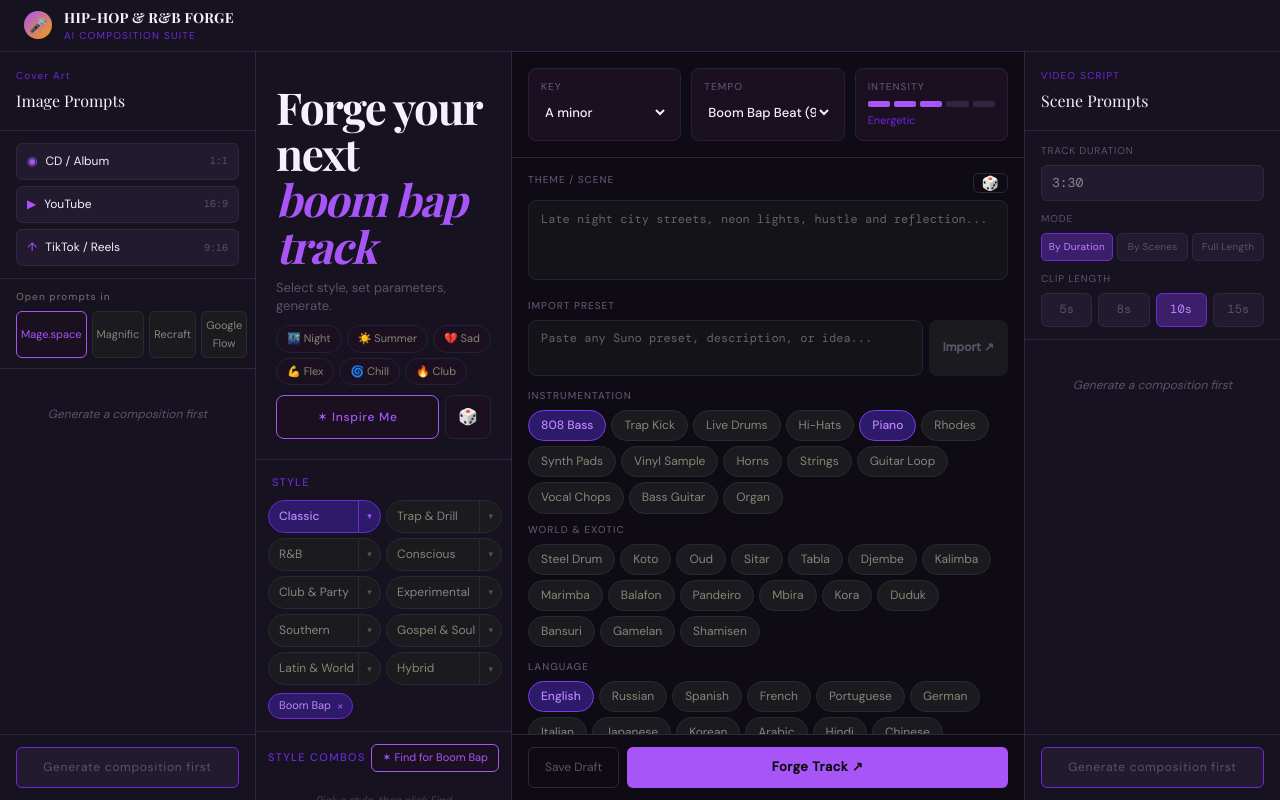
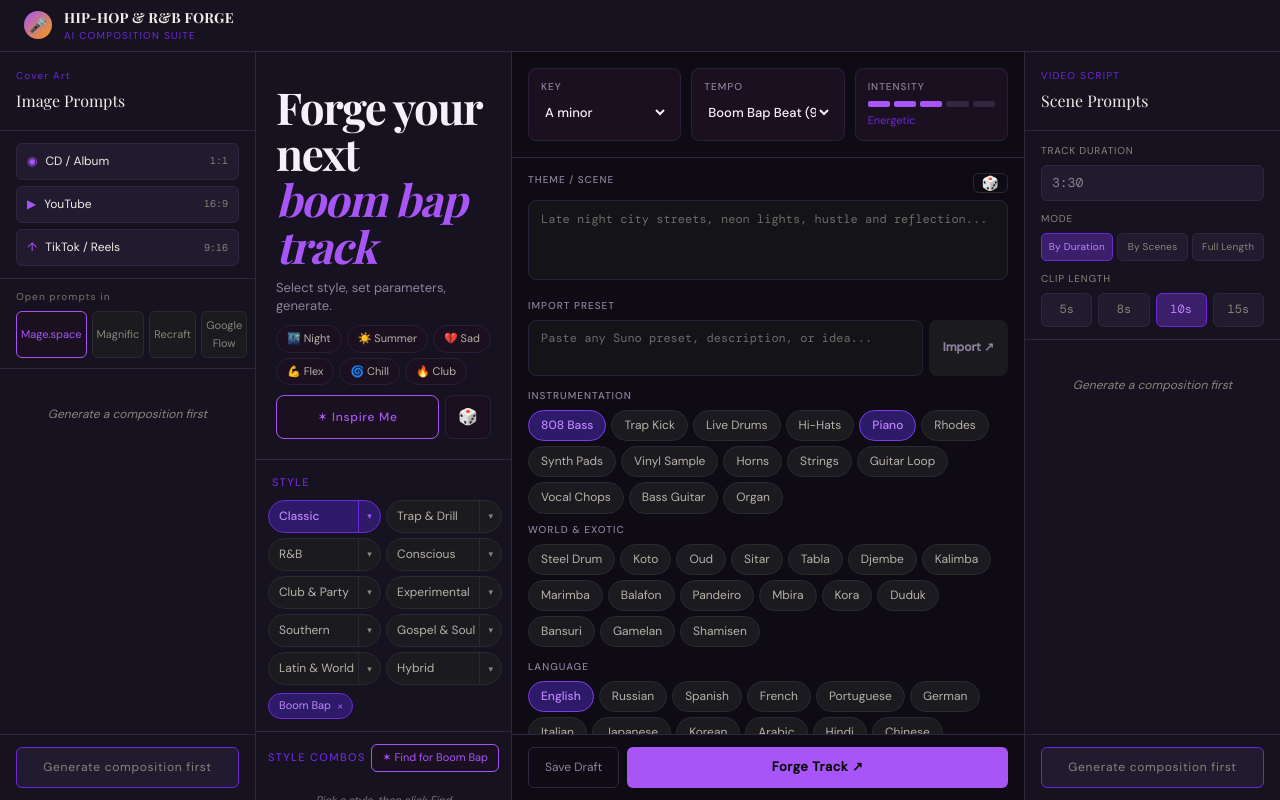
Before and after one commit to Alex-JBE/hiphop-rnb-forge, a Next.js app: page / in a window 1280 px wide. Built offline with nearby package versions, Linux system fonts and the light colour scheme; a web font is replaced by a local one.

Commit message:
fix: improve text readability across all UI

```diff
--- a/src/app/globals.css
+++ b/src/app/globals.css
@@ -15,9 +15,9 @@
   --amber-light: #FCD34D;
   --border-purple: #3B1F6A;
 
-  --text-primary: #F5F1FA;
-  --text-secondary: #B7AEC6;
-  --text-muted: #5C526D;
+  --text-primary: #F0EDE6;
+  --text-secondary: #C8C2B8;
+  --text-muted: #8A8478;
   --border: #31263F;
 }
 
--- a/src/app/page.tsx
+++ b/src/app/page.tsx
@@ -83,27 +83,27 @@ const s = {
   col: { display: "flex" as const, flexDirection: "column" as const, height: "100%", overflow: "hidden" as const },
   sectionLabel: { fontSize: "11px", letterSpacing: "0.12em", color: "var(--purple-dim)", textTransform: "uppercase" as const, padding: "14px 16px 8px", fontWeight: 500 },
   paramCard: { background: "#1A1020", border: "1px solid #2A1F3A", borderRadius: "8px", padding: "10px 12px" },
-  paramLabel: { fontSize: "10px", color: "#5C526D", letterSpacing: "0.1em", textTransform: "uppercase" as const, marginBottom: "6px", fontWeight: 500 },
+  paramLabel: { fontSize: "10px", color: "#8C829D", letterSpacing: "0.1em", textTransform: "uppercase" as const, marginBottom: "6px", fontWeight: 500 },
   select: { width: "100%", background: "transparent", border: "none", color: "#F5F1FA", fontSize: "13px", fontWeight: 500, outline: "none", cursor: "pointer", fontFamily: "'DM Sans', sans-serif" },
   tag: (active: boolean) => ({
     fontSize: "12px", padding: "5px 12px", borderRadius: "20px",
     border: `1px solid ${active ? "#7C3AED" : "#2A2A30"}`,
     background: active ? "#2D1B69" : "#1A1A1F",
-    color: active ? "#C084FC" : "#888578",
+    color: active ? "#C084FC" : "#B8B2A8",
     cursor: "pointer" as const, transition: "all 0.15s", fontWeight: active ? 500 : 400,
   }),
   amberTag: (active: boolean) => ({
     fontSize: "12px", padding: "5px 12px", borderRadius: "20px",
     border: `1px solid ${active ? "#F59E0B" : "#2A2A30"}`,
     background: active ? "#2A1A00" : "#1A1A1F",
-    color: active ? "#FCD34D" : "#888578",
+    color: active ? "#FCD34D" : "#B8B2A8",
     cursor: "pointer" as const, transition: "all 0.15s", fontWeight: active ? 500 : 400,
   }),
   purpleTag: (active: boolean) => ({
     fontSize: "12px", padding: "5px 12px", borderRadius: "20px",
     border: `1px solid ${active ? "#A855F7" : "#2A2A30"}`,
     background: active ? "#1A1020" : "#1A1A1F",
-    color: active ? "#A855F7" : "#888578",
+    color: active ? "#A855F7" : "#B8B2A8",
     cursor: "pointer" as const, transition: "all 0.15s", fontWeight: active ? 500 : 400,
   }),
 };
@@ -338,7 +338,7 @@ export default function Home() {
                 {heroStyle.toLowerCase()} track
               </span>
             </div>
-            <div style={{ fontSize: "13px", color: "#5C526D", marginTop: "10px", lineHeight: 1.4 }}>
+            <div style={{ fontSize: "13px", color: "#8C829D", marginTop: "10px", lineHeight: 1.4 }}>
               Select style, set parameters, generate.
             </div>
 
@@ -346,7 +346,7 @@ export default function Home() {
             <div style={{ display: "flex", gap: "5px", marginTop: "10px", flexWrap: "wrap" as const }}>
               {MOOD_PRESETS.map(p => (
                 <button key={p.label} onClick={() => { setKey(p.key); setTempo(p.tempo); setIntensity(p.intensity); setActiveStyles(p.styles); }}
-                  style={{ fontSize: "11px", padding: "4px 10px", borderRadius: "20px", border: "1px solid #2A1F3A", background: "#1A1020", color: "#888578", cursor: "pointer", fontFamily: "'DM Sans', sans-serif" }}>
+                  style={{ fontSize: "11px", padding: "4px 10px", borderRadius: "20px", border: "1px solid #2A1F3A", background: "#1A1020", color: "#B8B2A8", cursor: "pointer", fontFamily: "'DM Sans', sans-serif" }}>
                   {p.icon} {p.label}
                 </button>
               ))}
@@ -354,13 +354,13 @@ export default function Home() {
 
             {/* Inspire + Random */}
             <div style={{ display: "flex", gap: "6px", marginTop: "10px" }}>
-              <button onClick={inspire} disabled={inspireLoading} style={{ flex: 1, padding: "8px 14px", background: inspireLoading ? "#1A1020" : "#1A1020", border: `1px solid ${inspireLoading ? "#3B1F6A" : "#A855F7"}`, borderRadius: "8px", color: inspireLoading ? "#5C526D" : "#A855F7", fontSize: "12px", fontWeight: 500, cursor: inspireLoading ? "not-allowed" : "pointer", letterSpacing: "0.06em", fontFamily: "'DM Sans', sans-serif", transition: "all 0.2s" }}>
+              <button onClick={inspire} disabled={inspireLoading} style={{ flex: 1, padding: "8px 14px", background: inspireLoading ? "#1A1020" : "#1A1020", border: `1px solid ${inspireLoading ? "#3B1F6A" : "#A855F7"}`, borderRadius: "8px", color: inspireLoading ? "#8C829D" : "#A855F7", fontSize: "12px", fontWeight: 500, cursor: inspireLoading ? "not-allowed" : "pointer", letterSpacing: "0.06em", fontFamily: "'DM Sans', sans-serif", transition: "all 0.2s" }}>
                 {inspireLoading ? "Generating..." : "✶ Inspire Me"}
               </button>
               <button onClick={randomizeAll} title="Randomize everything"
-                style={{ padding: "8px 12px", background: "#1A1020", border: "1px solid #2A1F3A", borderRadius: "8px", color: "#888578", fontSize: "16px", cursor: "pointer", transition: "all 0.2s" }}
+                style={{ padding: "8px 12px", background: "#1A1020", border: "1px solid #2A1F3A", borderRadius: "8px", color: "#B8B2A8", fontSize: "16px", cursor: "pointer", transition: "all 0.2s" }}
                 onMouseEnter={e => { e.currentTarget.style.borderColor = "#A855F7"; e.currentTarget.style.color = "#A855F7"; }}
-                onMouseLeave={e => { e.currentTarget.style.borderColor = "#2A1F3A"; e.currentTarget.style.color = "#888578"; }}>
+                onMouseLeave={e => { e.currentTarget.style.borderColor = "#2A1F3A"; e.currentTarget.style.color = "#B8B2A8"; }}>
                 🎲
               </button>
             </div>
@@ -383,10 +383,10 @@ export default function Home() {
                 return (
                   <div key={cat.id} style={{ position: "relative" }}>
                     <div style={{ display: "flex", borderRadius: "20px", border: `1px solid ${active ? activeBorder : "#2A2A30"}`, background: active ? activeBg : "#1A1A1F", overflow: "hidden", transition: "all 0.15s" }}>
-                      <button onClick={() => { toggleStyle(cat.label); setOpenCat(null); }} style={{ flex: 1, fontSize: "12px", padding: "6px 4px 6px 10px", background: "transparent", border: "none", color: active ? activeText : "#888578", cursor: "pointer", textAlign: "left" as const, fontWeight: active ? 500 : 400, fontFamily: "'DM Sans', sans-serif", whiteSpace: "nowrap" as const, overflow: "hidden", textOverflow: "ellipsis" }}>
+                      <button onClick={() => { toggleStyle(cat.label); setOpenCat(null); }} style={{ flex: 1, fontSize: "12px", padding: "6px 4px 6px 10px", background: "transparent", border: "none", color: active ? activeText : "#B8B2A8", cursor: "pointer", textAlign: "left" as const, fontWeight: active ? 500 : 400, fontFamily: "'DM Sans', sans-serif", whiteSpace: "nowrap" as const, overflow: "hidden", textOverflow: "ellipsis" }}>
                         {cat.label}
                       </button>
-                      <button onClick={() => setOpenCat(isOpen ? null : cat.id)} style={{ width: "22px", background: "transparent", border: "none", borderLeft: `1px solid ${active ? activeBorder : "#2A2A30"}`, color: active ? activeColor : "#555", cursor: "pointer", fontSize: "9px", display: "flex", alignItems: "center", justifyContent: "center", transform: isOpen ? "rotate(180deg)" : "rotate(0deg)", flexShrink: 0 }}>
+                      <button onClick={() => setOpenCat(isOpen ? null : cat.id)} style={{ width: "22px", background: "transparent", border: "none", borderLeft: `1px solid ${active ? activeBorder : "#2A2A30"}`, color: active ? activeColor : "#888", cursor: "pointer", fontSize: "9px", display: "flex", alignItems: "center", justifyContent: "center", transform: isOpen ? "rotate(180deg)" : "rotate(0deg)", flexShrink: 0 }}>
                         ▾
                       </button>
                     </div>
@@ -395,7 +395,7 @@ export default function Home() {
                         {cat.subs.map((sub, idx) => {
                           const subActive = activeStyles.includes(sub);
                           return (
-                            <button key={sub} onClick={() => toggleStyle(sub)} style={{ display: "block", width: "100%", textAlign: "left" as const, padding: "7px 12px", background: subActive ? (v === "purple" ? "#1A1428" : "#1A1000") : "transparent", border: "none", borderBottom: idx < cat.subs.length - 1 ? "1px solid #2A2035" : "none", color: subActive ? (v === "purple" ? "#C084FC" : "#FCD34D") : "#888578", fontSize: "12px", cursor: "pointer", fontFamily: "'DM Sans', sans-serif" }}>
+                            <button key={sub} onClick={() => toggleStyle(sub)} style={{ display: "block", width: "100%", textAlign: "left" as const, padding: "7px 12px", background: subActive ? (v === "purple" ? "#1A1428" : "#1A1000") : "transparent", border: "none", borderBottom: idx < cat.subs.length - 1 ? "1px solid #2A2035" : "none", color: subActive ? (v === "purple" ? "#C084FC" : "#FCD34D") : "#B8B2A8", fontSize: "12px", cursor: "pointer", fontFamily: "'DM Sans', sans-serif" }}>
                               {sub}
                             </button>
                           );
@@ -432,12 +432,12 @@ export default function Home() {
             <div style={{ padding: "0 12px" }}>
               <div style={{ display: "flex", alignItems: "center", justifyContent: "space-between", marginBottom: "8px" }}>
                 <div style={{ fontSize: "11px", letterSpacing: "0.12em", color: "var(--purple-dim)", textTransform: "uppercase" as const, fontWeight: 500 }}>Style Combos</div>
-                <button onClick={findCombos} disabled={combosLoading} style={{ fontSize: "11px", padding: "4px 10px", borderRadius: "6px", border: `1px solid ${combosLoading ? "#2A2A30" : "#A855F7"}`, background: combosLoading ? "#1A1A1F" : "#1A1020", color: combosLoading ? "#5C526D" : "#A855F7", cursor: combosLoading ? "not-allowed" : "pointer", fontFamily: "'DM Sans', sans-serif" }}>
+                <button onClick={findCombos} disabled={combosLoading} style={{ fontSize: "11px", padding: "4px 10px", borderRadius: "6px", border: `1px solid ${combosLoading ? "#2A2A30" : "#A855F7"}`, background: combosLoading ? "#1A1A1F" : "#1A1020", color: combosLoading ? "#8C829D" : "#A855F7", cursor: combosLoading ? "not-allowed" : "pointer", fontFamily: "'DM Sans', sans-serif" }}>
                   {combosLoading ? "Finding..." : `✶ Find for ${activeStyles[0]}`}
                 </button>
               </div>
               {combos.length === 0 && !combosLoading && (
-                <div style={{ fontSize: "11px", color: "#444", fontStyle: "italic", textAlign: "center" as const, padding: "12px 0" }}>Pick a style, then click Find</div>
+                <div style={{ fontSize: "11px", color: "#777", fontStyle: "italic", textAlign: "center" as const, padding: "12px 0" }}>Pick a style, then click Find</div>
               )}
               {combosLoading && (
                 <div style={{ fontSize: "11px", color: "var(--purple-dim)", textAlign: "center" as const, padding: "12px 0" }}>
@@ -452,7 +452,7 @@ export default function Home() {
                     const label = combo.label || (typeof combo === "string" ? combo : "");
                     const icon = combo.icon || "";
                     return (
-                      <button key={label} onClick={() => comboStyles.length > 0 && setActiveStyles(comboStyles)} style={{ fontSize: "11px", padding: "7px 8px", borderRadius: "8px", border: `1px solid ${isActive ? "#A855F7" : "#2A2A30"}`, background: isActive ? "#1A1020" : "#1A1A1F", color: isActive ? "#A855F7" : "#888578", cursor: "pointer", fontFamily: "'DM Sans', sans-serif", textAlign: "left" as const }}>
+                      <button key={label} onClick={() => comboStyles.length > 0 && setActiveStyles(comboStyles)} style={{ fontSize: "11px", padding: "7px 8px", borderRadius: "8px", border: `1px solid ${isActive ? "#A855F7" : "#2A2A30"}`, background: isActive ? "#1A1020" : "#1A1A1F", color: isActive ? "#A855F7" : "#B8B2A8", cursor: "pointer", fontFamily: "'DM Sans', sans-serif", textAlign: "left" as const }}>
                         <div style={{ marginBottom: "2px" }}>{icon} {label}</div>
                         <div style={{ fontSize: "10px", opacity: 0.6, lineHeight: 1.3 }}>{comboStyles.join(" · ")}</div>
                       </button>
@@ -525,9 +525,9 @@ export default function Home() {
                 <div style={{ display: "flex", alignItems: "center", justifyContent: "space-between", marginBottom: "6px" }}>
                   <div style={s.paramLabel}>Theme / Scene</div>
                   <button onClick={randomTheme} disabled={randomLoading} title="Random theme"
-                    style={{ background: "none", border: "1px solid #2A2A30", borderRadius: "6px", color: randomLoading ? "#5C526D" : "#888578", fontSize: "14px", cursor: randomLoading ? "not-allowed" : "pointer", padding: "2px 8px", lineHeight: 1 }}
+                    style={{ background: "none", border: "1px solid #2A2A30", borderRadius: "6px", color: randomLoading ? "#8C829D" : "#B8B2A8", fontSize: "14px", cursor: randomLoading ? "not-allowed" : "pointer", padding: "2px 8px", lineHeight: 1 }}
                     onMouseEnter={e => { if (!randomLoading) { e.currentTarget.style.borderColor = "#A855F7"; e.currentTarget.style.color = "#A855F7"; } }}
-                    onMouseLeave={e => { e.currentTarget.style.borderColor = "#2A2A30"; e.currentTarget.style.color = randomLoading ? "#5C526D" : "#888578"; }}>
+                    onMouseLeave={e => { e.currentTarget.style.borderColor = "#2A2A30"; e.currentTarget.style.color = randomLoading ? "#8C829D" : "#B8B2A8"; }}>
                     {randomLoading ? "⟳" : "\u{1F3B2}"}
                   </button>
                 </div>
@@ -539,7 +539,7 @@ export default function Home() {
                 <div style={s.paramLabel}>Import Preset</div>
                 <div style={{ display: "flex", gap: "6px" }}>
                   <textarea value={importText} onChange={e => setImportText(e.target.value)} placeholder="Paste any Suno preset, description, or idea..." style={{ flex: 1, height: "56px", background: "#141418", border: "1px solid #2A1F3A", borderRadius: "8px", padding: "8px 12px", color: "var(--text-secondary)", fontSize: "12px", resize: "none" as const, outline: "none", fontFamily: "'DM Mono', monospace", lineHeight: "1.5", boxSizing: "border-box" as const }} />
-                  <button onClick={importPreset} disabled={importLoading || !importText.trim()} style={{ padding: "0 14px", borderRadius: "8px", border: "none", background: importDone ? "#2D1B69" : importLoading || !importText.trim() ? "#1A1A1F" : "#A855F7", color: importDone ? "#C084FC" : importLoading || !importText.trim() ? "#5C526D" : "#0D0D0F", fontSize: "12px", fontWeight: 600, cursor: importLoading || !importText.trim() ? "not-allowed" : "pointer", fontFamily: "'DM Sans', sans-serif", whiteSpace: "nowrap" as const }}>
+                  <button onClick={importPreset} disabled={importLoading || !importText.trim()} style={{ padding: "0 14px", borderRadius: "8px", border: "none", background: importDone ? "#2D1B69" : importLoading || !importText.trim() ? "#1A1A1F" : "#A855F7", color: importDone ? "#C084FC" : importLoading || !importText.trim() ? "#8C829D" : "#0D0D0F", fontSize: "12px", fontWeight: 600, cursor: importLoading || !importText.trim() ? "not-allowed" : "pointer", fontFamily: "'DM Sans', sans-serif", whiteSpace: "nowrap" as const }}>
                     {importDone ? "Done ✓" : importLoading ? "..." : "Import ↗"}
                   </button>
                 </div>
@@ -551,7 +551,7 @@ export default function Home() {
                 <div style={{ display: "flex", flexWrap: "wrap" as const, gap: "5px" }}>
                   {INSTRUMENTS.map(i => <button key={i} onClick={() => toggleInstrument(i)} style={s.tag(instruments.includes(i))}>{i}</button>)}
                 </div>
-                <div style={{ fontSize: "10px", color: "#5C526D", letterSpacing: "0.1em", textTransform: "uppercase" as const, marginTop: "8px", marginBottom: "6px", fontWeight: 500 }}>World & Exotic</div>
+                <div style={{ fontSize: "10px", color: "#8C829D", letterSpacing: "0.1em", textTransform: "uppercase" as const, marginTop: "8px", marginBottom: "6px", fontWeight: 500 }}>World & Exotic</div>
                 <div style={{ display: "flex", flexWrap: "wrap" as const, gap: "5px" }}>
                   {EXOTIC_INSTRUMENTS.map(i => <button key={i} onClick={() => toggleInstrument(i)} style={s.amberTag(instruments.includes(i))}>{i}</button>)}
                 </div>
@@ -598,10 +598,10 @@ export default function Home() {
           {/* Bottom bar */}
           <div style={{ padding: "12px 16px", borderTop: "1px solid var(--border)", display: "flex", gap: "8px" }}>
             <button onClick={() => { if (result) saveDraft({ title: compositionTitle || "Untitled", styles: activeStyles, outputType: vocalStyle, result, key, tempo, intensity, language, trackMode, instruments, mood: INTENSITY_LABELS[intensity], theme }); }} disabled={!result}
-              style={{ padding: "10px 16px", background: "transparent", border: "1px solid var(--border)", borderRadius: "6px", color: result ? "#888578" : "#5C526D", fontSize: "12px", cursor: result ? "pointer" : "not-allowed" }}>
+              style={{ padding: "10px 16px", background: "transparent", border: "1px solid var(--border)", borderRadius: "6px", color: result ? "#B8B2A8" : "#8C829D", fontSize: "12px", cursor: result ? "pointer" : "not-allowed" }}>
               Save Draft
             </button>
-            <button onClick={generate} disabled={loading || isStreaming} style={{ flex: 1, padding: "10px", background: loading || isStreaming ? "#1A1020" : "#A855F7", border: "none", borderRadius: "6px", color: loading || isStreaming ? "#5C526D" : "#0D0D0F", fontSize: "13px", fontWeight: 600, cursor: loading || isStreaming ? "not-allowed" : "pointer", letterSpacing: "0.04em", fontFamily: "'DM Sans', sans-serif", transition: "all 0.2s" }}>
+            <button onClick={generate} disabled={loading || isStreaming} style={{ flex: 1, padding: "10px", background: loading || isStreaming ? "#1A1020" : "#A855F7", border: "none", borderRadius: "6px", color: loading || isStreaming ? "#8C829D" : "#0D0D0F", fontSize: "13px", fontWeight: 600, cursor: loading || isStreaming ? "not-allowed" : "pointer", letterSpacing: "0.04em", fontFamily: "'DM Sans', sans-serif", transition: "all 0.2s" }}>
               {loading || isStreaming ? "Generating..." : "Forge Track ↗"}
             </button>
           </div>
```
